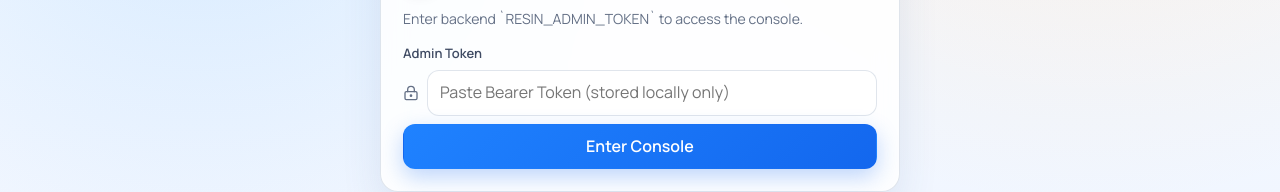
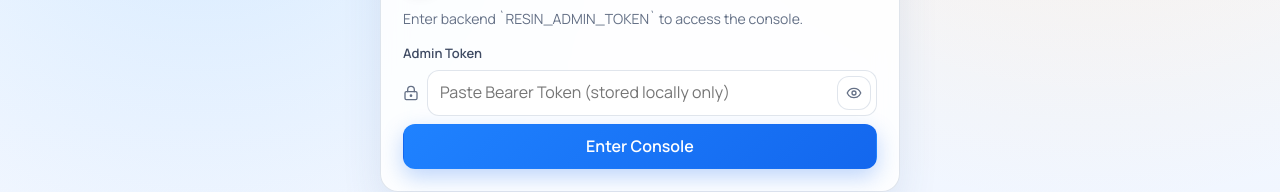
Before and after one commit to latashfeshan/Resin, a React (Vite) app in the folder webui/: page /ui/login in a window 1280 px wide. Shown: the part 362-554 px from the top of the page. Built offline with nearby package versions, Linux system fonts and the light colour scheme; no server answers; what i18n-iso-countries would draw is missing.

Commit message:
feat(webui): add login password field with show/hide toggle

```diff
--- a/webui/src/features/auth/LoginPage.tsx
+++ b/webui/src/features/auth/LoginPage.tsx
@@ -1,5 +1,5 @@
 import { zodResolver } from "@hookform/resolvers/zod";
-import { LockKeyhole, ShieldCheck } from "lucide-react";
+import { Eye, EyeOff, LockKeyhole, ShieldCheck } from "lucide-react";
 import { useEffect, useState } from "react";
 import { useForm } from "react-hook-form";
 import { useLocation, useNavigate } from "react-router-dom";
@@ -25,6 +25,7 @@ export function LoginPage() {
   const setToken = useAuthStore((state) => state.setToken);
   const storedToken = useAuthStore((state) => state.token);
   const [submitError, setSubmitError] = useState("");
+  const [isPasswordVisible, setIsPasswordVisible] = useState(false);
 
   const {
     register,
@@ -121,9 +122,21 @@ export function LoginPage() {
               id="token"
               placeholder={t("粘贴 Bearer Token（仅本地保存）")}
               autoComplete="off"
+              type={isPasswordVisible ? "text" : "password"}
               invalid={Boolean(errors.token)}
               {...register("token")}
             />
+            <Button
+              variant="ghost"
+              size="sm"
+              className="password-visibility-toggle"
+              aria-label={isPasswordVisible ? t("隐藏") : t("显示")}
+              aria-pressed={isPasswordVisible}
+              title={isPasswordVisible ? t("隐藏") : t("显示")}
+              onClick={() => setIsPasswordVisible((visible) => !visible)}
+            >
+              {isPasswordVisible ? <EyeOff size={16} /> : <Eye size={16} />}
+            </Button>
           </div>
 
           {errors.token?.message ? <p className="field-error">{t(errors.token.message)}</p> : null}
--- a/webui/src/i18n/translations.ts
+++ b/webui/src/i18n/translations.ts
@@ -14,6 +14,8 @@ const EXACT_ZH_TO_EN: Record<string, string> = {
   "管理员登录": "Admin Login",
   "输入后端 `RESIN_ADMIN_TOKEN` 进入控制台。": "Enter backend `RESIN_ADMIN_TOKEN` to access the console.",
   "粘贴 Bearer Token（仅本地保存）": "Paste Bearer Token (stored locally only)",
+  "显示": "Show",
+  "隐藏": "Hide",
   "进入控制台": "Enter Console",
   "校验中...": "Verifying...",
   "请输入 Admin Token": "Please enter Admin Token",
--- a/webui/src/styles/theme.css
+++ b/webui/src/styles/theme.css
@@ -2912,6 +2912,24 @@ a {
   color: var(--text-muted);
 }
 
+.login-form .input-with-icon {
+  position: relative;
+}
+
+.login-form .input-with-icon .input {
+  padding-right: 46px;
+}
+
+.password-visibility-toggle {
+  position: absolute;
+  top: 50%;
+  right: 6px;
+  width: 34px;
+  height: 34px;
+  padding: 0;
+  transform: translateY(-50%);
+}
+
 @media (max-width: 1120px) {
   .app-layout {
     grid-template-columns: 1fr;
```
